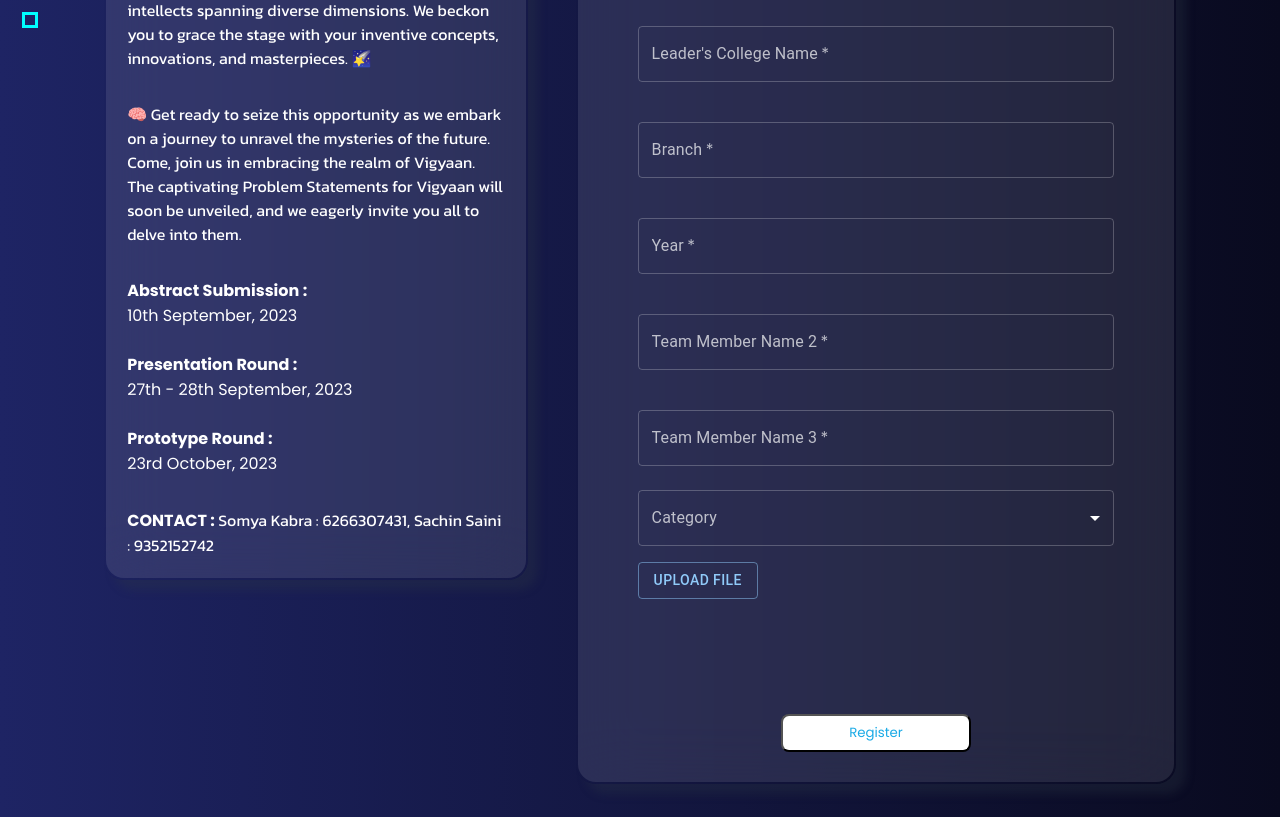
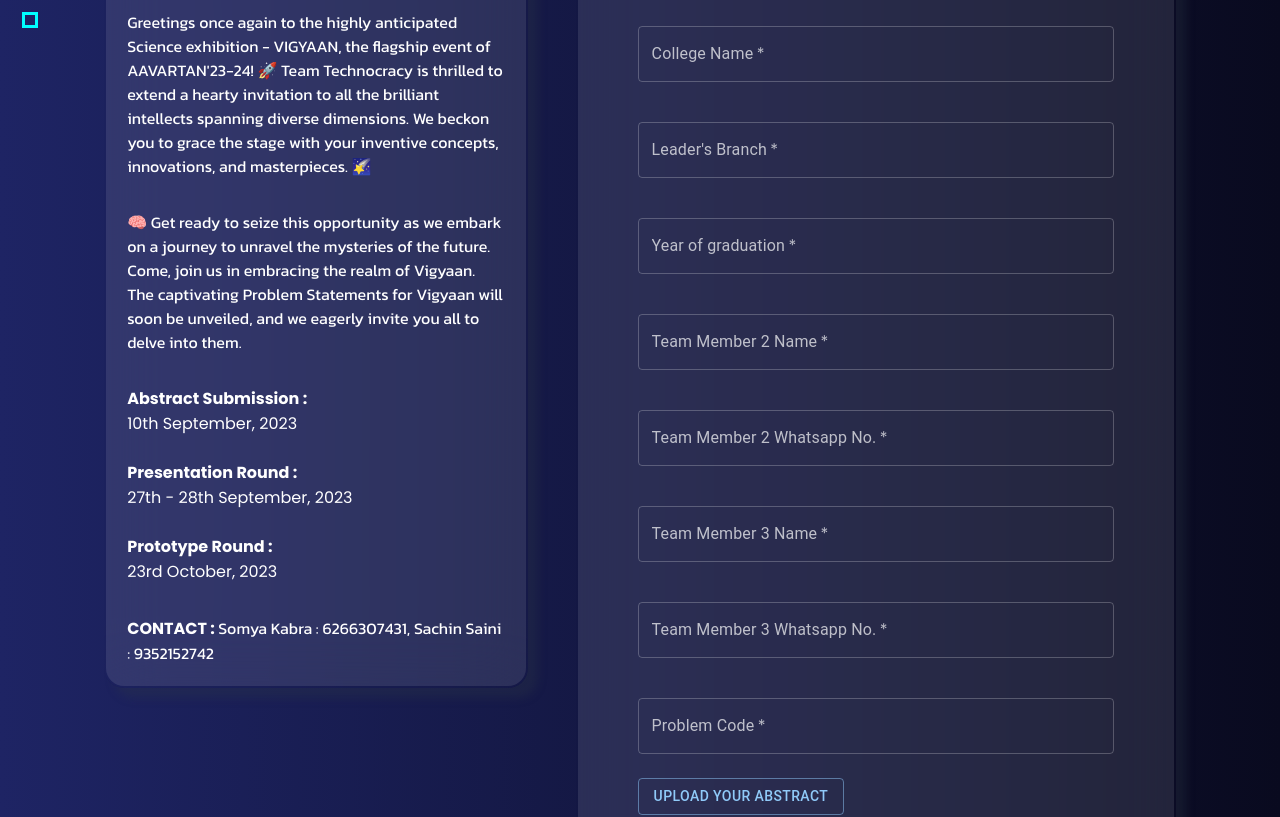
Before and after one commit to Team-Technocracy/TC-Frontend-aug, a React (Create React App) app: page /register/vigyaan in a window 1280 px wide. Shown: the part 500-1317 px from the top of the page. Built offline with nearby package versions, Linux system fonts and the light colour scheme; what web3.storage would draw is missing.

Commit message:
fixed issue #7

```diff
--- a/src/components/Forms/Registration/Vigyaan/VigyaanForm.jsx
+++ b/src/components/Forms/Registration/Vigyaan/VigyaanForm.jsx
@@ -48,16 +48,8 @@ function VigyaanForm() {
   const [selectedSubcategory, setSelectedSubcategory] = useState("");
 
   const [uploadedFileName, setUploadedFileName] = useState("");
-
-  function handleFileChange(file) {
-    // Handle the selected file here
-    console.log("Selected file:", file);
-    if (file) {
-      setUploadedFileName(file.name);
-    } else {
-      setUploadedFileName("");
-    }
-  }
+  const [uploadedFile, setUploadedFile] = useState(null);
+  const [formData, setFormData] = useState(new FormData());
 
   const { id } = useParams();
   // data of event
@@ -76,12 +68,26 @@ function VigyaanForm() {
     Leader_name: "",
     Leader_email: "",
     Leader_whatsapp: "",
-    Leader_college: "",
+    College: "",
     Leader_branch: "",
-    YOS: "",
-    Member2: "",
-    Member3: "",
+    YOG: "",
+    Member2_name: "",
+    Member2_whatsapp: "",
+    Member3_name: "",
+    Member3_whatsapp: "",
+    Problem_code: "",
+    file: null
   });
+
+  const handleFileChange = (event) => {
+    const file = event.target.files[0];
+    if (file) {
+      const newData = { ...form }
+      newData['file'] = file
+      set(newData)
+      setUploadedFileName(file.name)
+    }
+  };
 
   function handle(e) {
     const newData = { ...form };
@@ -96,20 +102,33 @@ function VigyaanForm() {
       form.Leader_name !== "" &&
       form.Leader_email !== "" &&
       form.Leader_whatsapp !== "" &&
-      form.Leader_college !== "" &&
-      form.YOS !== "" &&
+      form.College !== "" &&
+      form.YOG !== "" &&
       form.Leader_branch !== "" &&
-      form.Member3 !== "" &&
-      form.Member2 !== ""
+      form.Member3_name !== "" &&
+      form.Member2_name !== "" &&
+      form.Member2_whatsapp !== "" &&
+      form.Member3_whatsapp !== "" &&
+      form.Problem_code !== "" &&
+      form.file
     ) {
       try {
-        const response = await axios.post(`${backend}/vigyanReg`, form, {
+        const res1 = await axios.post(`${backend}/vigyaanReg`, form, {
           headers: {
             "Content-Type": "application/json",
           },
-        });
-        const res = response.data;
-        alert(res.message);
+        })
+        if (res1.data.ok) {
+          const res2 = await axios.post(`${backend}/vigyaanAbstract`, form, {
+            headers: {
+              'Content-Type': 'multipart/form-data'
+            }
+          })
+          alert(res2.data.message)
+        }
+        else {
+          alert(res1.data.message)
+        }
       } catch (err) {
         console.log(err);
         alert("An error occurred");
@@ -264,8 +283,8 @@ function VigyaanForm() {
                         required
                         fullWidth
                         id="college_name"
-                        name="Leader_college"
-                        label="Leader's College Name"
+                        name="College"
+                        label="College Name"
                         variant="outlined"
                         autoComplete="off"
                         onKeyUp={(e) => handle(e)}
@@ -278,7 +297,7 @@ function VigyaanForm() {
                         fullWidth
                         id="branch"
                         name="Leader_branch"
-                        label="Branch"
+                        label="Leader's Branch"
                         variant="outlined"
                         autoComplete="off"
                         onKeyUp={(e) => handle(e)}
@@ -290,8 +309,8 @@ function VigyaanForm() {
                         required
                         fullWidth
                         id="year"
-                        name="YOS"
-                        label="Year"
+                        name="YOG"
+                        label="Year of graduation"
                         variant="outlined"
                         autoComplete="off"
                         onKeyUp={(e) => handle(e)}
@@ -300,9 +319,9 @@ function VigyaanForm() {
                     <Grid item xs={12}>
                       <TextField
                         margin="normal"
-                        name="Member2"
+                        name="Member2_name"
                         id="name2"
-                        label="Team Member Name 2"
+                        label="Team Member 2 Name"
                         type="text"
                         required
                         fullWidth
@@ -314,9 +333,9 @@ function VigyaanForm() {
                     <Grid item xs={12}>
                       <TextField
                         margin="normal"
-                        name="Member3"
-                        id="name3"
-                        label="Team Member Name 3"
+                        name="Member2_whatsapp"
+                        id="whatsapp3"
+                        label="Team Member 2 Whatsapp No."
                         type="text"
                         required
                         fullWidth
@@ -326,65 +345,59 @@ function VigyaanForm() {
                       />
                     </Grid>
                     <Grid item xs={12}>
-                      <FormControl fullWidth variant="outlined">
-                        <InputLabel id="category-label">Category</InputLabel>
-                        <Select
-                          labelId="category-label"
-                          id="category"
-                          name="category"
-                          label="Category"
-                          value={selectedCategory}
-                          onChange={(e) => {
-                            setSelectedCategory(e.target.value);
-                            setSelectedSubcategory(""); // Reset subcategory when changing category
-                          }}
-                        >
-                          {categories.map((category) => (
-                            <MenuItem key={category} value={category}>
-                              {category}
-                            </MenuItem>
-                          ))}
-                        </Select>
-                      </FormControl>
+                      <TextField
+                        margin="normal"
+                        name="Member3_name"
+                        id="name3"
+                        label="Team Member 3 Name"
+                        type="text"
+                        required
+                        fullWidth
+                        variant="outlined"
+                        autoComplete="none"
+                        onKeyUp={(e) => handle(e)}
+                      />
                     </Grid>
-                    {selectedCategory && (
-                      <Grid item xs={12}>
-                        <FormControl fullWidth variant="outlined">
-                          <InputLabel id="subcategory-label">
-                            Subcategory
-                          </InputLabel>
-                          <Select
-                            labelId="subcategory-label"
-                            id="subcategory"
-                            name="subcategory"
-                            label="Subcategory"
-                            value={selectedSubcategory}
-                            onChange={(e) =>
-                              setSelectedSubcategory(e.target.value)
-                            }
-                          >
-                            {subcategories[selectedCategory].map(
-                              (subcategory) => (
-                                <MenuItem key={subcategory} value={subcategory}>
-                                  {subcategory}
-                                </MenuItem>
-                              )
-                            )}
-                          </Select>
-                        </FormControl>
-                      </Grid>
-                    )}
+                    <Grid item xs={12}>
+                      <TextField
+                        margin="normal"
+                        name="Member3_whatsapp"
+                        id="whatsapp3"
+                        label="Team Member 3 Whatsapp No."
+                        type="text"
+                        required
+                        fullWidth
+                        variant="outlined"
+                        autoComplete="none"
+                        onKeyUp={(e) => handle(e)}
+                      />
+                    </Grid>
+                    <Grid item xs={12}>
+                      <TextField
+                        margin="normal"
+                        type="text"
+                        required
+                        fullWidth
+                        variant="outlined"
+                        autoComplete="none"
+                        labelId="category-label"
+                        id="category"
+                        name="Problem_code"
+                        label="Problem Code"
+                        onKeyUp={(e) => handle(e)}
+                      />
+                    </Grid>
                     <Grid item xs={12}>
                       <input
-                        accept="image/*"
+                        accept="application/pdf"
                         style={{ display: "none" }}
                         id="file-input"
                         type="file"
-                        onChange={(e) => handleFileChange(e.target.files[0])}
+                        onChange={handleFileChange}
                       />
                       <label htmlFor="file-input">
                         <Button variant="outlined" component="span">
-                          Upload File
+                          Upload Your Abstract
                         </Button>
                       </label>
                       {uploadedFileName && (
```
Also changed, not shown: 8 other files (tests, documents, lock files or other folders).
